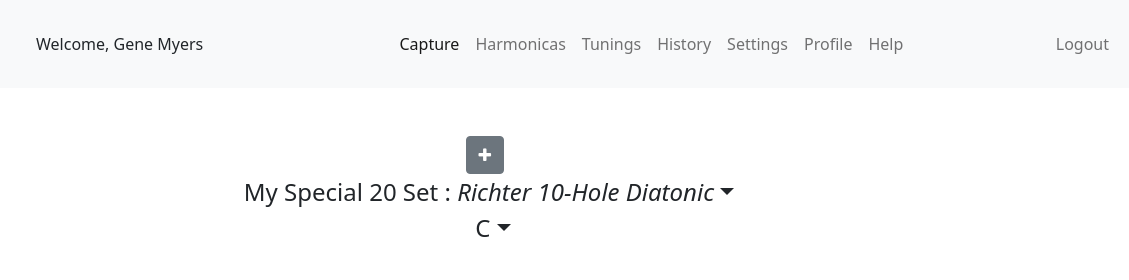
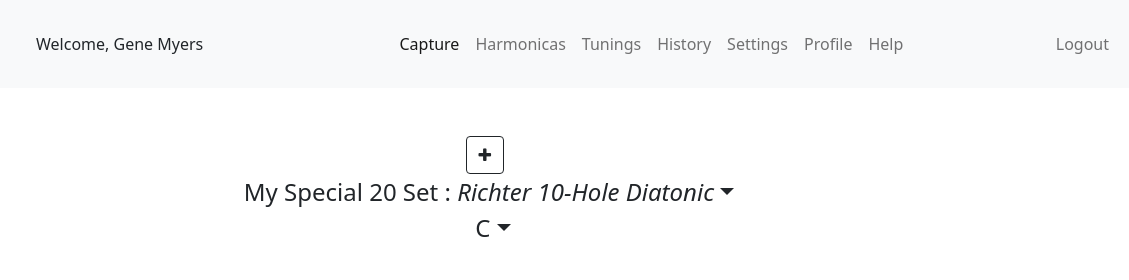
Before and after one commit to genemyers/BOOTSTRAP, a plain HTML site: page SIGNATURE/main3.html in a window 1280 px wide. Shown: the top 280 px of the page, 151-1280 px from the left. Drawn offline with nearby package versions, Linux system fonts and the light colour scheme.

```diff
--- a/SIGNATURE/main3.html
+++ b/SIGNATURE/main3.html
@@ -40,7 +40,7 @@
         <div class="col"></div>
         <div class="col text-center"> <!-- justify-content-center text-center  -->
 
-              <button type="button" class="btn btn-secondary"><span class="fa fa-plus"></span></button>&nbsp;&nbsp;
+              <button type="button" class="btn btn-outline-dark"><span class="fa fa-plus"></span></button>&nbsp;&nbsp;
               <!-- fs is for Font Size -->
               <span class="dropdown-toggle fs-4" data-bs-toggle="dropdown">My Special 20 Set : <span class="fst-italic">Richter 10-Hole Diatonic</span></span>
               <div class="dropdown-menu dropdown-menu-end">
```
Also changed, not shown: 1 other file.
